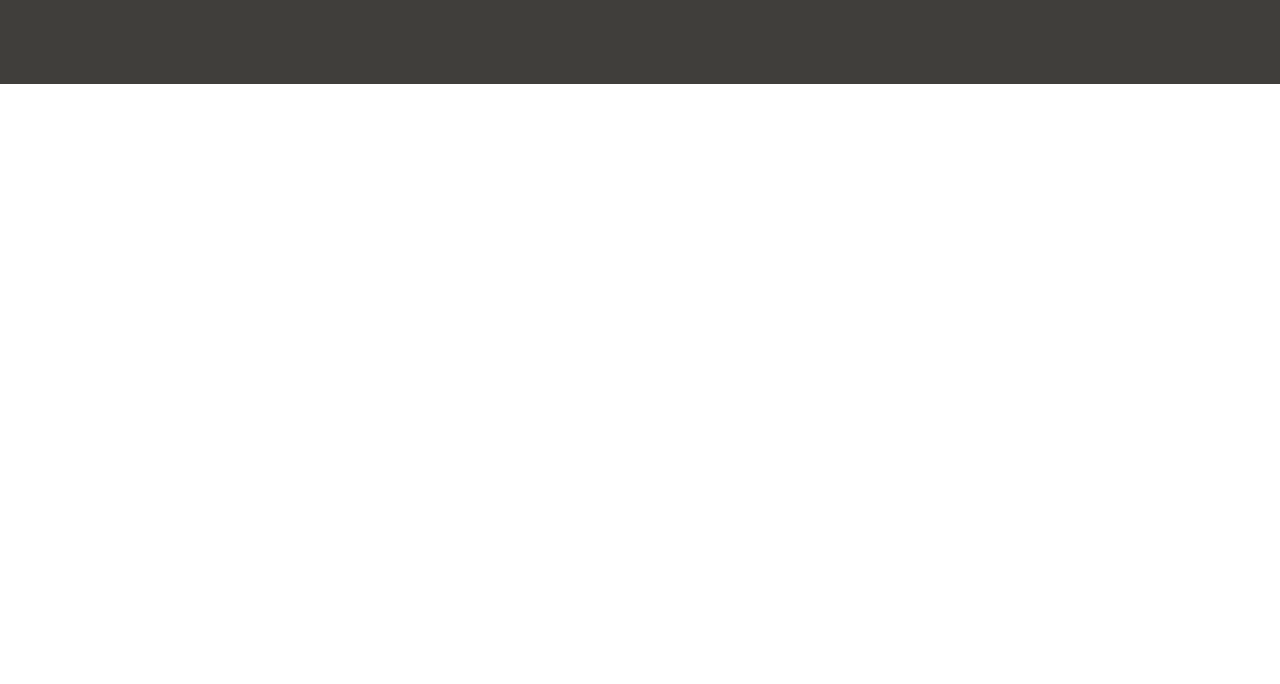
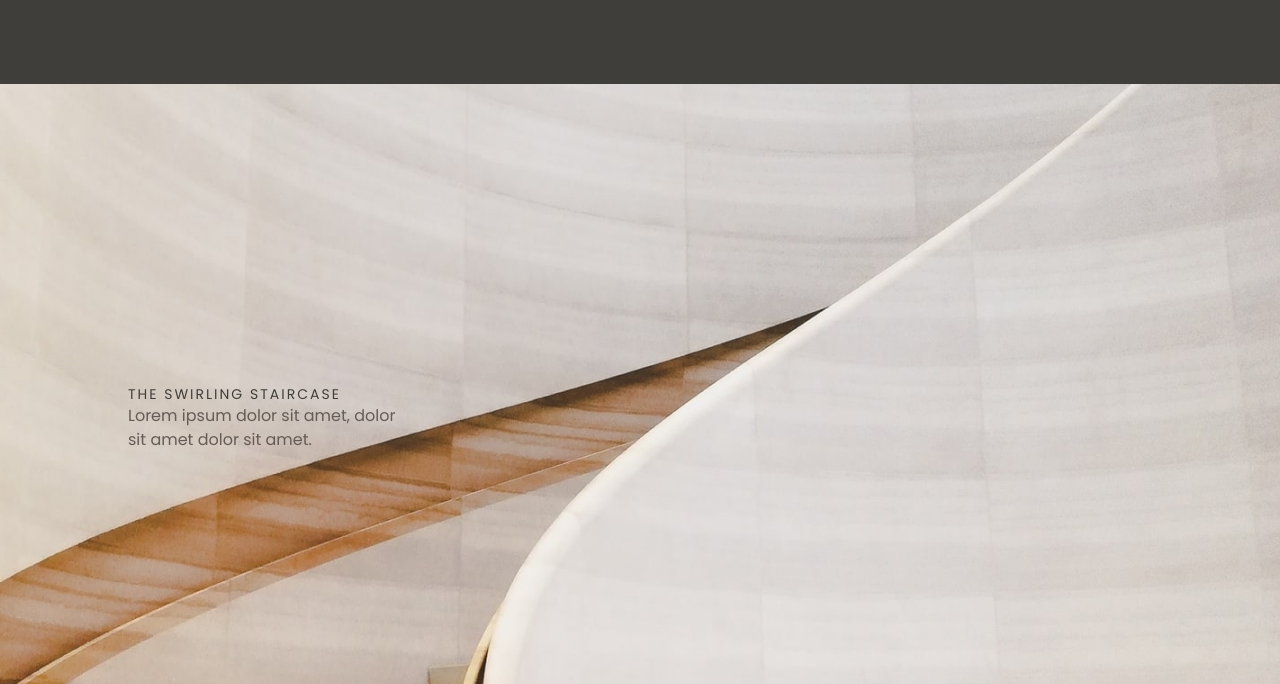
Before and after one commit to Daniil-gavrilooov/wishbone, a plain HTML site: page app/index.html in a window 1280 px wide. Shown: the part 3639-4323 px from the top of the page. Before the commit the page ends 3723 px from the top, so only its background shows below. Drawn offline with Linux system fonts and the light colour scheme.

Commit message:
add section (design__three)

```diff
--- a/app/index.html
+++ b/app/index.html
@@ -233,6 +233,18 @@
                 </div>
             </div>
         </section>
+
+        <section class="design design__three">
+            <div class="design__content">
+                <h6 class="design__title">
+                    The swirling staircase
+                </h6>
+
+                <p class="design__description">
+                    Lorem ipsum dolor sit amet, dolor sit amet dolor sit amet.
+                </p>
+            </div>
+        </section>
     </main>
 
     <script src="js/main.min.js"></script>
--- a/app/scss/_clients.scss
+++ b/app/scss/_clients.scss
@@ -6,6 +6,7 @@
     &__content {
         display: flex;
         justify-content: space-between;
+        align-items: center;
     }
 
     &__info {
--- a/app/scss/_design.scss
+++ b/app/scss/_design.scss
@@ -28,3 +28,11 @@
 .design__two{
     background-image: url(../images/design__img\ 2.jpg);
 }
+
+.design__three{
+    background-image: url(../images/design__img\ 3.jpg);
+    & .design__content{
+        left: 10%;
+        right: 0;
+    }
+}
```
Also changed, not shown: app/css/style.min.css, app/images/design__img 3.jpg (added).
